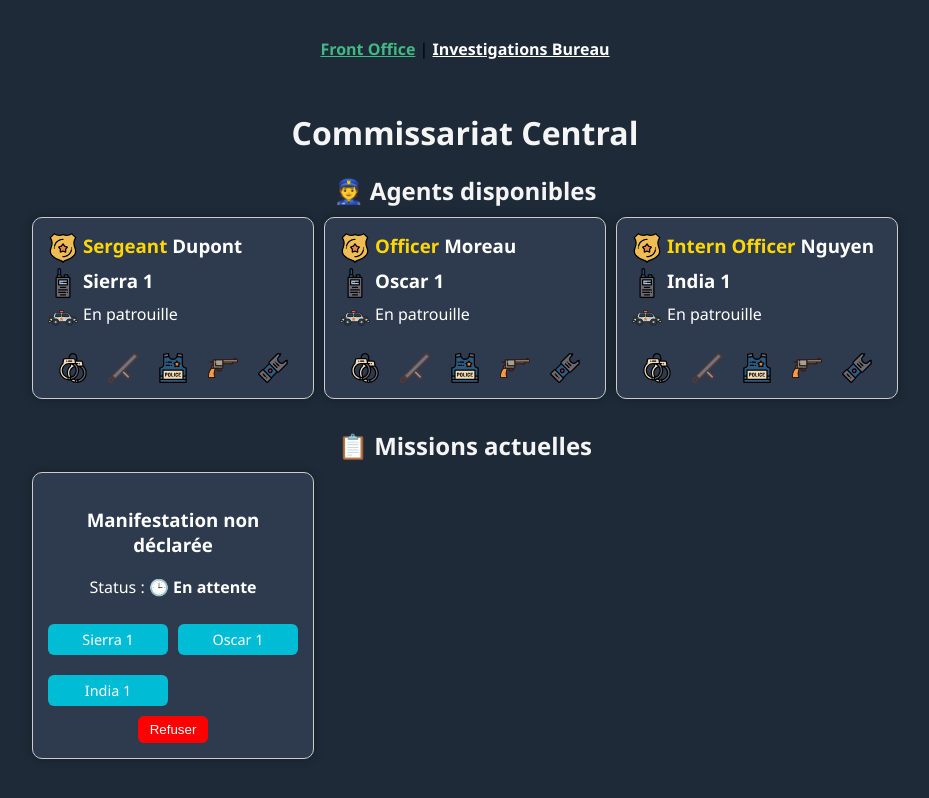
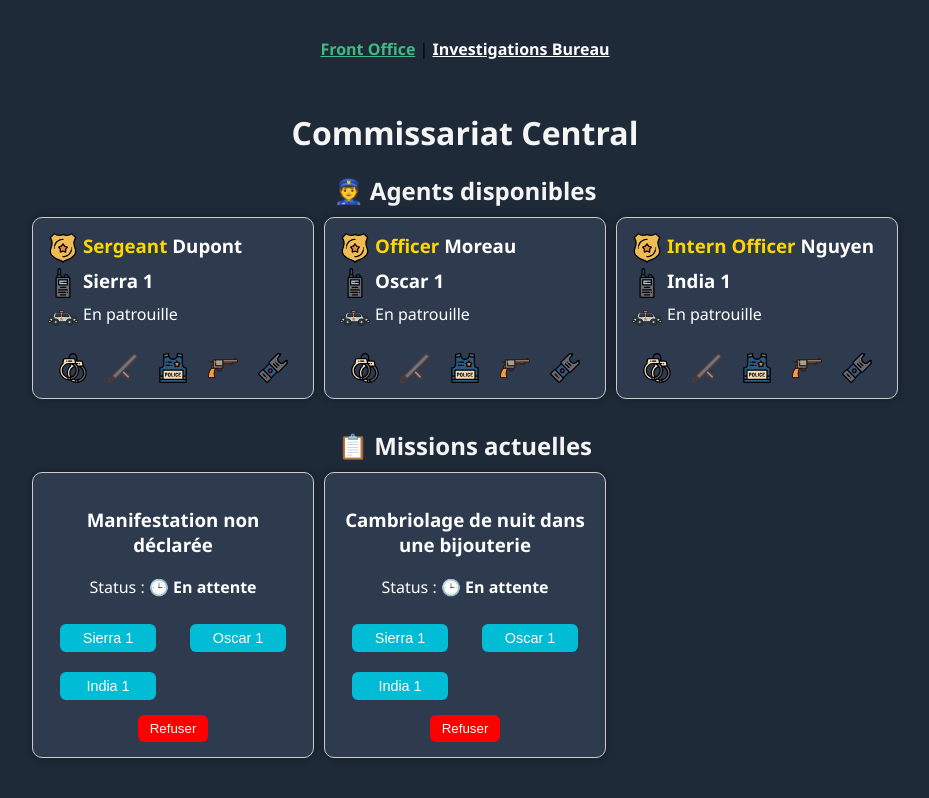
Before and after one commit to CauquilM/police-game, a Vue app: page /#/ in a window 1280 px wide. Shown: the top 798 px of the page, without its empty margins (175-1104 px from the left). Built offline with nearby package versions, Linux system fonts and the light colour scheme.

Commit message:
intervention button diseapear when the intervention is launched

```diff
--- a/public/style.css
+++ b/public/style.css
@@ -57,7 +57,6 @@ body {
 
 .agent-not-selected {
     margin-top: 10px;
-    padding: 6px;
     background: #00bcd4;
     color: #fff;
     border: none;
@@ -69,7 +68,6 @@ body {
 
 .agent-selected {
     margin-top: 10px;
-    padding: 6px;
     background: goldenrod;
     color: #fff;
     border: none;
@@ -77,6 +75,10 @@ body {
     cursor: pointer;
     transition: 0.3s;
     font-size: 0.9em;
+}
+
+.agent-selected, .agent-not-selected {
+    width: 80%;
 }
 
 .equipment-bag {
@@ -215,7 +217,7 @@ h2 {
 }
 
 button {
-    margin-top: 10px;
+    margin-top: 15px;
     padding: 6px 12px;
     background: #00bcd4;
     color: #fff;
@@ -225,9 +227,9 @@ button {
     transition: 0.3s;
 }
 
-button:hover {
+/* button:hover {
     background: #0097a7;
-}
+} */
 
 .button-green {
     background-color: green;
--- a/src/App.vue
+++ b/src/App.vue
@@ -30,6 +30,7 @@ export default {
   },
   created() {
     this.chooseMission(); // mission initiale
+    this.chooseMission(); // mission initiale
     // this.showNotification("A new radio call ", this.lastMissionTitle, "radio")
     // this.missionInterval = setInterval(() => {
     //   this.chooseMission();
--- a/src/components/MissionComponent.vue
+++ b/src/components/MissionComponent.vue
@@ -4,12 +4,12 @@
         <p>Status : <strong>{{ statusLabelComputed }}</strong></p>
         <div class="grid-container-2">
             <div class="grid-items" v-for="(agent) in agents" :key="agent.id">
-                <div v-if="agent.busy" class="agent-selected" @click="assignAgent({ agentId: agent.id, missionId: mission.id })">
+                <button v-if="agent.busy" :disabled="patrolStatus !== ''" class="agent-selected" @click="assignAgent({ agentId: agent.id, missionId: mission.id })">
                     {{ agent.radio }}
-                </div>
-                <div v-else class="agent-not-selected" @click="assignAgent({ agentId: agent.id, missionId: mission.id })">
+                </button>
+                <button v-else class="agent-not-selected" @click="assignAgent({ agentId: agent.id, missionId: mission.id })">
                     {{ agent.radio }}
-                </div>
+                </button>
             </div>
         </div>
         <div v-if="mission.assignedAgentsId.length > 0 && mission.status === 'pending'">
@@ -20,8 +20,9 @@
                 </li>
             </ul>
         </div>
+        <p v-if="patrolStatus !== ''">ETA: {{ patrolStatus }}</p>
         <div class="d-flex justify-content-space-around">
-            <button class="button-green" v-if="mission.assignedAgentsId.length > 0 && mission.status === 'pending'"
+            <button class="button-green" v-if="mission.assignedAgentsId.length > 0 && mission.status === 'pending' && patrolStatus === ''"
                 @click="resolve(mission.id)">
                 Accepter
             </button>
@@ -72,9 +73,12 @@ export default {
             this.SET_ASSIGN_AGENT({ agentId, missionId });
         },
         resolve(missionId) {
-            this.patrolStatus = "🚓💨 En route"
-            setTimeout(() => { this.patrolStatus = "👮🚧 On scene" }, "1000"); // 1000 ms = 1 seconde
-            setTimeout(() => { this.resolveMission(missionId) }, "2000"); // 1000 ms = 1 seconde
+            this.patrolStatus = "🚓💨 En route";
+            setTimeout(() => { this.patrolStatus = "👮🚧 On scene" }, "10000"); // 1000 ms = 1 seconde
+            setTimeout(() => {
+                this.resolveMission(missionId);
+                this.patrolStatus = '';
+            }, "20000"); // 1000 ms = 1 seconde
 
         },
         getAgentName(id) {
```
